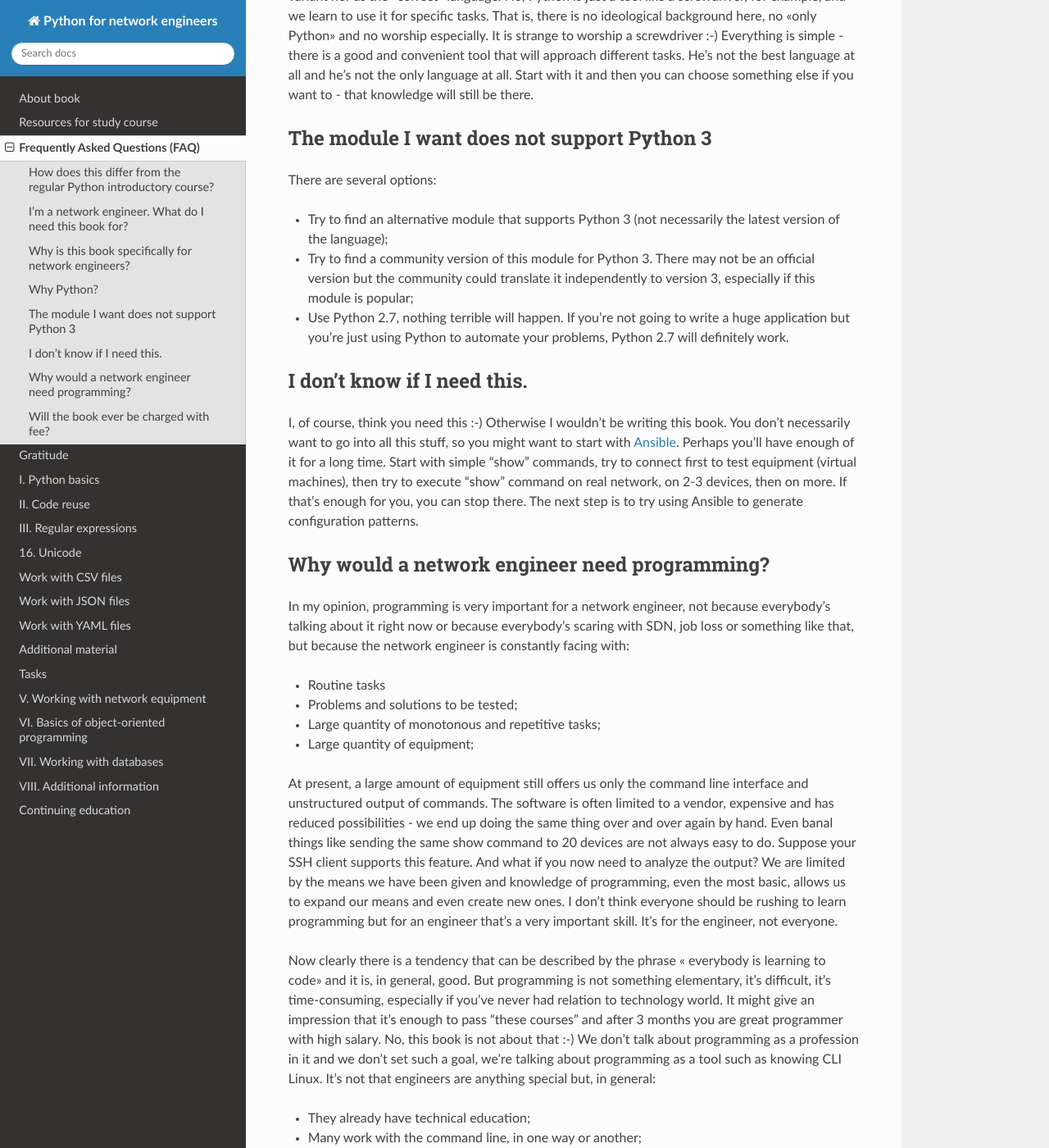
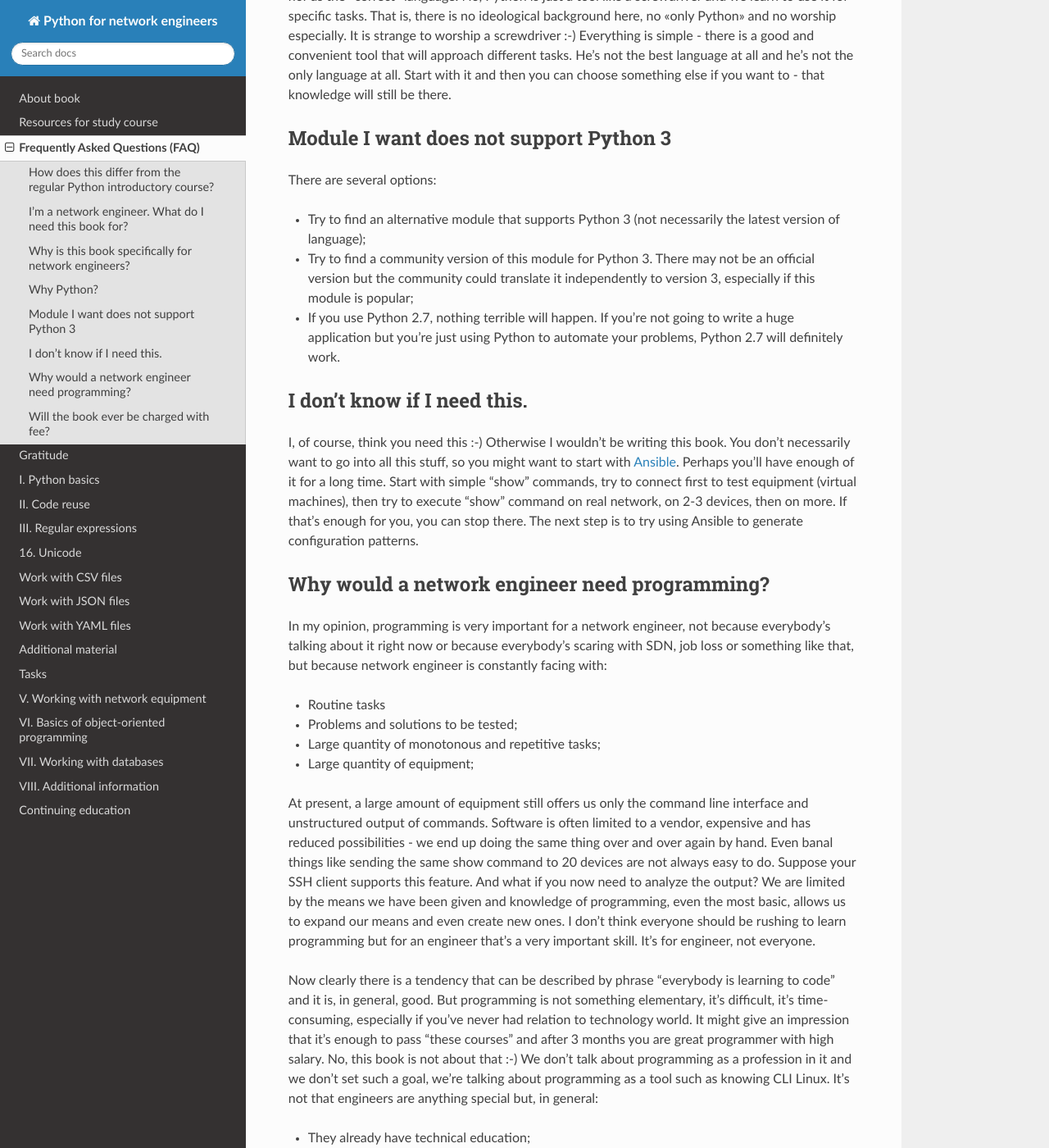
Before and after one commit to natenka/pyneng-book-en, a Sphinx documentation site: the page built from docs/source/faq.rst, in a window 1280 px wide and 1400 px high, scrolled down 1991 px. Shown: the whole window at 82% size. Built offline with Sphinx 7.4.7 and the Read the Docs theme 2.0.0, drawn with Linux system fonts in a browser that asks for light colours; pages that are not in the unit, such as notebooks, are missing from menus; some of the changed text lies outside the part shown.

Commit message:
Update faq.rst

```diff
--- a/docs/source/faq.rst
+++ b/docs/source/faq.rst
@@ -11,7 +11,7 @@
 
 -  The basis is rather brief;
 -  Implies a certain domain of knowledge (network-based equipment);
--  All examples are, as far as possible, focused on network equipment.
+-  All examples are focused on network equipment, as far as possible.
 
 I'm a network engineer. What do I need this book for?
 ~~~~~~~~~~~~~~~~~~~~~~~~~~~~~~~~~~~~~~~~
@@ -21,7 +21,7 @@
 
 -  High-level thinking - it’s easier to rise above everything when you free of routine work. You’ll have time and opportunity to think of improvements;
 -  Trust - you won’t be afraid to make changes that are often risky because the network is the backbone of every applications and the cost of error is high;
--  A coherent configuration - you will able to automatically create network configuration files, from users and interface descriptions to security functionality, and you’ll be less worried about whether you have forgotten something.
+-  A coherent configuration - you will able to automatically create network configuration files, from users and interface descriptions to security functionality and you’ll be less worried about whether you have forgotten something.
 
 Of course, it won’t be that after reading the book you "automate everything and happiness will come" but this is a step in this direction. I am in no way encouraging for all automation to be done via bunch of scripts. If there is some software that solves your needs, that’s great, use it. But if there isn’t or if you are just haven’t thought about it yet, try to start with a simple - Ansible, for example, allows to perfrom many tasks almost "out of the box".
 
@@ -38,11 +38,11 @@
 
 There are several reasons:
 
--  Network engineers already have experience in IT, and some of the concepts are familiar to them and it is likely that some programming basics will be familiar to most. This means that it will be much easier to deal with Python;
--  Working in the CLI and writing scripts is unlikely to frighten them;
+-  Network engineers already have experience in IT and some of concepts are familiar to them and it is likely that some programming basics will be familiar to most. This means that it will be much easier to deal with Python;
+-  Working in CLI and writing scripts is unlikely to frighten them;
 -  Network engineers have a familiar knowledge domain on which to build examples and tasks.
 
-If you tell on abstract examples «about cats and bunnies», it is one thing. But when you have the ability to use ideas from the subject area in the examples, things get easier, you get concrete ideas about how to improve a program, a script. And when a person tries to improve it, they start to deal with something new - it’s a very powerful way to move forward.
+If you tell on abstract examples «about cats and bunnies», it is one thing. But when you have the ability to use ideas from subject area in examples, things get easier, you get concrete ideas about how to improve a program, a script. And when a person tries to improve it, they start to deal with something new - it’s a very powerful way to move forward.
 
 Why Python?
 ~~~~~~~~~~~~~~~~~~~~~
@@ -56,16 +56,16 @@
 -  Python can be used not only to write scripts but also to develop applications. Of course, this is not the task of this book but at least you will spend your time on a language that will allow you to go further than simple scripts;
 -  For example `GNS3 <https://github.com/GNS3/>`__ is written on Python.
 
-And one more point - in the context of the book, Python should not be seen as the only correct variant nor as the «correct» language. No, Python is just a tool like a screwdriver, for example, and we learn to use it for specific tasks. That is, there is no ideological background here, no «only Python» and no worship especially. It is strange to worship a screwdriver :-) Everything is simple - there is a good and convenient tool that will approach different tasks. He’s not the best language at all and he’s not the only language at all. Start with it and then you can choose something else if you want to - that knowledge will still be there.
+And one more point - in the context of book, Python should not be seen as the only correct variant nor as the «correct» language. No, Python is just a tool like a screwdriver and we learn to use it for specific tasks. That is, there is no ideological background here, no «only Python» and no worship especially. It is strange to worship a screwdriver :-) Everything is simple - there is a good and convenient tool that will approach different tasks. He’s not the best language at all and he’s not the only language at all. Start with it and then you can choose something else if you want to - that knowledge will still be there.
 
-The module I want does not support Python 3
+Module I want does not support Python 3
 ~~~~~~~~~~~~~~~~~~~~~~~~~~~~~~~~~~~~~~~~~~
 
 There are several options:
 
--  Try to find an alternative module that supports Python 3 (not necessarily the latest version of the language);
+-  Try to find an alternative module that supports Python 3 (not necessarily the latest version of language);
 -  Try to find a community version of this module for Python 3. There may not be an official version but the community could translate it independently to version 3, especially if this module is popular;
--  Use Python 2.7, nothing terrible will happen. If you’re not going to write a huge application but you’re just using Python to automate your problems, Python 2.7 will definitely work.
+-  If you use Python 2.7, nothing terrible will happen. If you’re not going to write a huge application but you’re just using Python to automate your problems, Python 2.7 will definitely work.
 
 I don’t know if I need this.
 ~~~~~~~~~~~~~~~~~~~~~~~~~~~~
@@ -75,19 +75,19 @@
 Why would a network engineer need programming?
 ~~~~~~~~~~~~~~~~~~~~~~~~~~~~~~~~~~~~~~~~~
 
-In my opinion, programming is very important for a network engineer, not because everybody’s talking about it right now or because everybody’s scaring with SDN, job loss or something like that, but because the network engineer is constantly facing with:
+In my opinion, programming is very important for a network engineer, not because everybody’s talking about it right now or because everybody’s scaring with SDN, job loss or something like that, but because network engineer is constantly facing with:
 
 -  Routine tasks
 -  Problems and solutions to be tested;
 -  Large quantity of monotonous and repetitive tasks;
 -  Large quantity of equipment;
 
-At present, a large amount of equipment still offers us only the command line interface and unstructured output of commands. The software is often limited to a vendor, expensive and has reduced possibilities - we end up doing the same thing over and over again by hand. Even banal things like sending the same show command to 20 devices are not always easy to do. Suppose your SSH client supports this feature. And what if you now need to analyze the output? We are limited by the means we have been given and knowledge of programming, even the most basic, allows us to expand our means and even create new ones. I don’t think everyone should be rushing to learn programming but for an engineer that’s a very important skill. It’s for the engineer, not everyone.
+At present, a large amount of equipment still offers us only the command line interface and unstructured output of commands. Software is often limited to a vendor, expensive and has reduced possibilities - we end up doing the same thing over and over again by hand. Even banal things like sending the same show command to 20 devices are not always easy to do. Suppose your SSH client supports this feature. And what if you now need to analyze the output? We are limited by the means we have been given and knowledge of programming, even the most basic, allows us to expand our means and even create new ones. I don’t think everyone should be rushing to learn programming but for an engineer that’s a very important skill. It’s for engineer, not everyone.
 
-Now clearly there is a tendency that can be described by the phrase « everybody is learning to code» and it is, in general, good. But programming is not something elementary, it’s difficult, it’s time-consuming, especially if you’ve never had relation to technology world.  It might give an impression that it’s enough to pass “these courses” and after 3 months you are great programmer with high salary. No, this book is not about that :-) We don’t talk about programming as a profession in it and we don’t set such a goal, we’re talking about programming as a tool such as knowing CLI Linux. It’s not that engineers are anything special but, in general:
+Now clearly there is a tendency that can be described by phrase "everybody is learning to code" and it is, in general, good. But programming is not something elementary, it’s difficult, it’s time-consuming, especially if you’ve never had relation to technology world.  It might give an impression that it’s enough to pass “these courses” and after 3 months you are great programmer with high salary. No, this book is not about that :-) We don’t talk about programming as a profession in it and we don’t set such a goal, we’re talking about programming as a tool such as knowing CLI Linux. It’s not that engineers are anything special but, in general:
 
 -  They already have technical education;
--  Many work with the command line, in one way or another;
+-  Many work with command line, in one way or another;
 -  They have encountered at least one programming language;
 -  They have an «engineering mindset».
 
```
Also changed, not shown: other parts of docs/source/faq.rst (+1 -1 lines).
